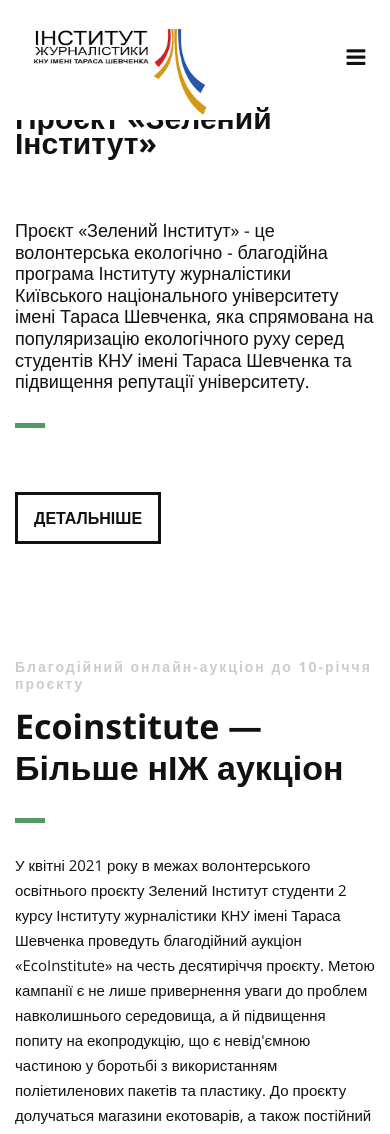
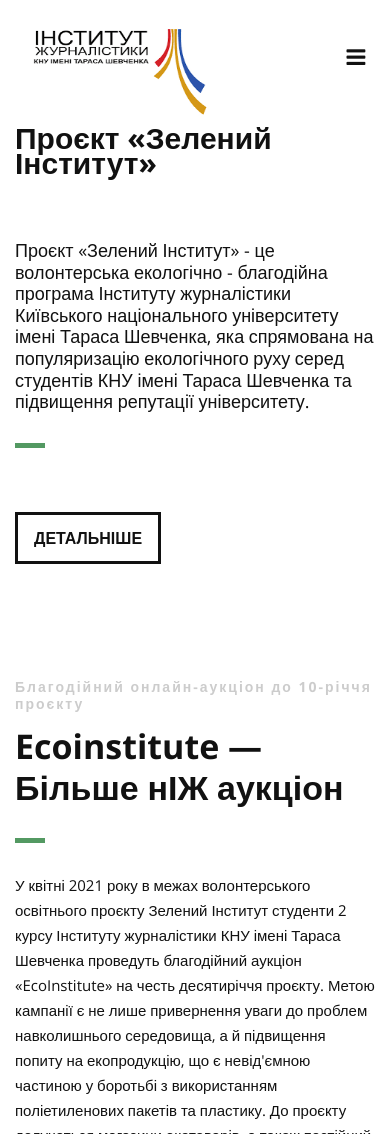
Before and after one commit to DendyLA/GreenIz, a plain HTML site: page index.html in a window 390 px wide. Shown: the top 1134 px of the page. Drawn offline with nearby package versions, Linux system fonts and the light colour scheme.

Commit message:
Update style.css

```diff
--- a/css/style.css
+++ b/css/style.css
@@ -2096,6 +2096,9 @@
     #preloader,#status{
         margin-left: 2px;
     }
+    .text-head{
+        padding-top:20px;
+    }
     .third__image{
         margin-right:35px;
     }
```
